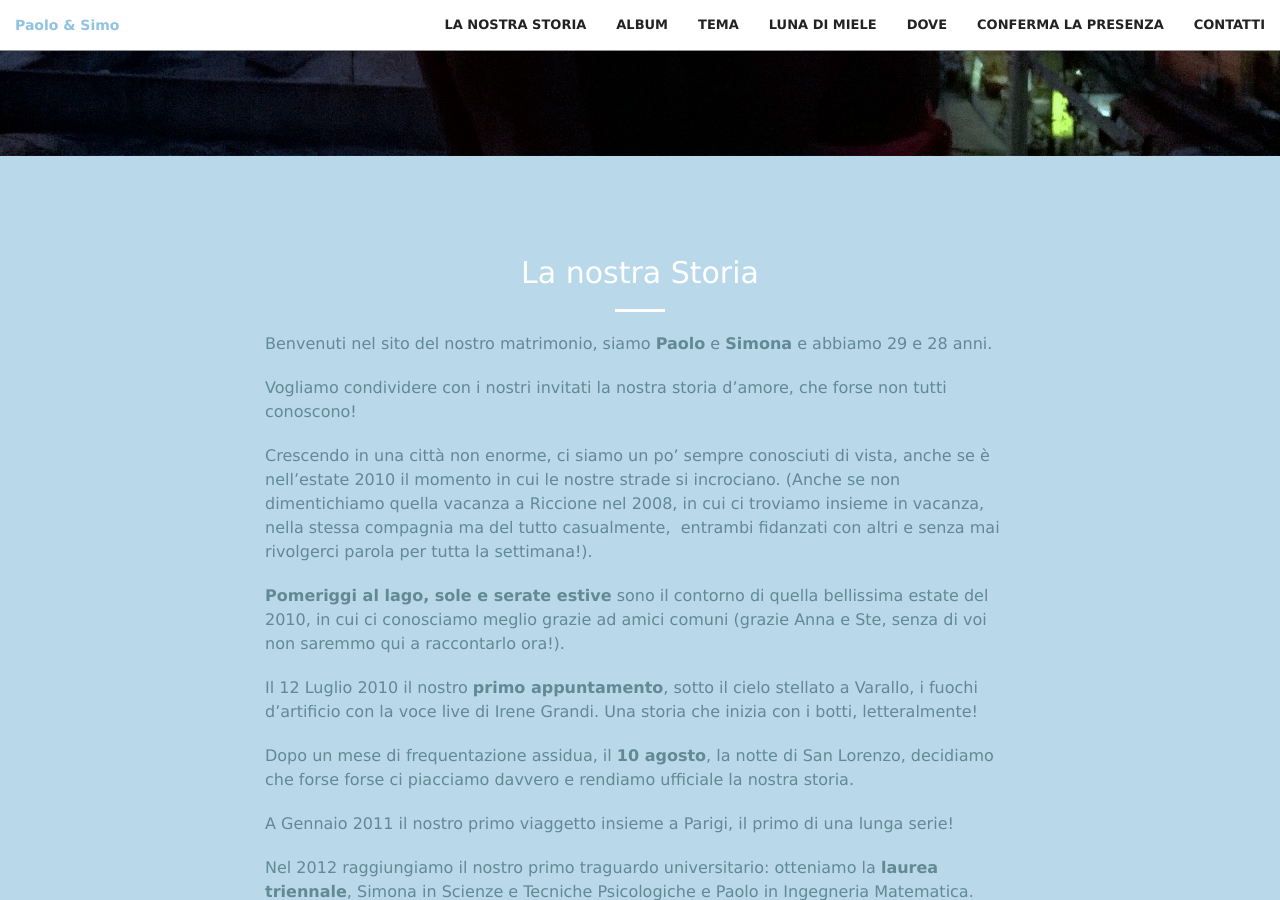
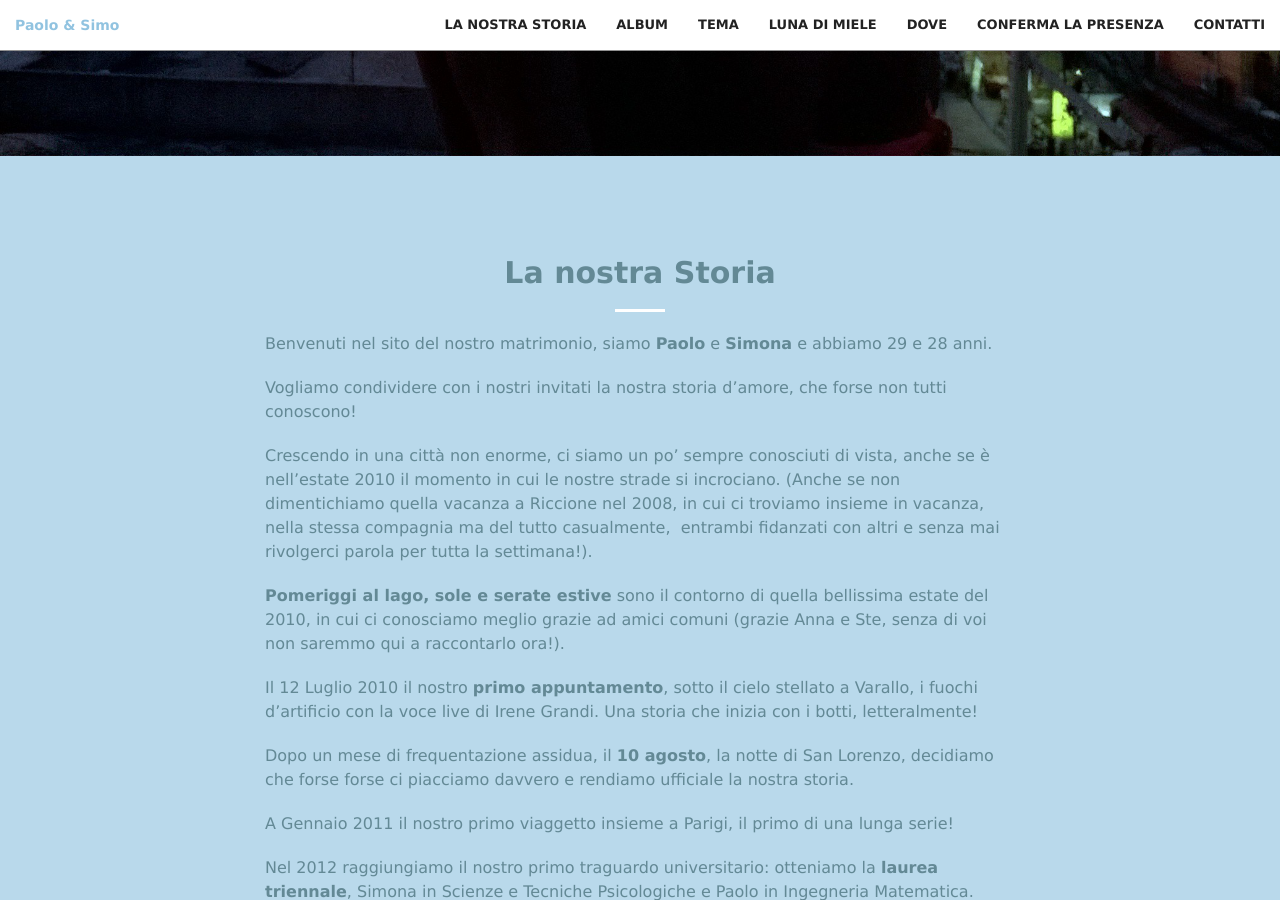
Before and after one commit to simoforzani/simoforzani.github.io, a Jekyll site: the page built from index.html, in a window 1280 px wide and 900 px high, scrolled down 744 px. Built offline with Jekyll 4.4.1, drawn with Linux system fonts in a browser that asks for light colours.

Commit message:
change formatting

```diff
--- a/_includes/la-nostra-storia.html
+++ b/_includes/la-nostra-storia.html
@@ -2,7 +2,7 @@
     <div class="container">
         <div class="row">
             <div class="col-lg-8 col-lg-offset-2">
-                <h2 class="section-heading text-center">La nostra Storia</h2>
+                <h2 class="section-heading text-center text-faded"><b>La nostra Storia</b></h2>
                 <hr class="light">
                 <p class="text-faded">
                 Benvenuti nel sito del nostro matrimonio, siamo <b>Paolo</b> e <b>Simona</b> e abbiamo 29 e 28 anni.
--- a/_includes/tema.html
+++ b/_includes/tema.html
@@ -2,48 +2,48 @@
     <div class="container">
         <div class="row">
             <div class="col-lg-8 col-lg-offset-2">
-                <h2 class="section-heading text-center">Il tema del nostro matrimonio</h2>
+                <h2 class="section-heading text-center text-faded"><b>Il tema del nostro matrimonio</b></h2>
                 <hr class="light">
-                <p class="text-black">
+                <p class="text-faded">
                     Il tema del matrimonio sarà il viaggio. Perché proprio il viaggio?
                 </p>
-                <p class="text-black">
+                <p class="text-faded">
                     Perché è ciò che ci rappresenta meglio!
                 </p>
-                <p class="text-black">
+                <p class="text-faded">
                     A Paolo piace sgambettare in montagna per decine di km, Simona invece le uniche
                     maratone che ama sono quelle di Netflix, ma su un qualcosa ci troviamo sempre
                     d’accordo... Partire appena possibile!
                 </p>
-                <p class="text-black">
+                <p class="text-faded">
                     Abbiamo iniziato la nostra carriera di viaggiatori poco più che ventenni,
                     con un weekend lungo a Parigi... Al quale sono seguiti molti altri weekend nelle
                     città europee più belle (su tutte, Berlino e Barcellona nel cuore), per poi passare
                     ad obiettivi più ambiziosi, sempre organizzati da Simona, come la Thailandia,
                     il Giappone e Dubai.
                 </p>
-                <p class="text-black">
+                <p class="text-faded">
                     Ma il nostro viaggio più ambizioso e’ quello che deve ancora venire, quello di nozze!
                 </p>
-                <p class="text-black">
+                <p class="text-faded">
                     Realizzeremo a Settembre uno dei nostri sogni, facendo la Pacific Road, che collega
                     San Francisco a Los Angeles, per poi riprendere il volo per uno dei posti più belli
                     del mondo:
                 </p>
-                <p class="text-black text-center"> <font color="white"><b>le Hawaii!!</b></font>
+                <p class="text-faded text-center"> <b>le Hawaii!!</b>
                 </p>
-                <p class="text-black">
+                <p class="text-faded">
                     Abbiamo scelto le Hawaii per combinare la voglia di mare di Simona (insaziabile)
                     ai mille percorsi di hiking che si possono fare su quelle meravigliose isole,
                     per la gioia di Paolo... In cima a vulcani, pendii, montagnette, non ci faremo
                     mancare niente!
                 </p>
-                <p class="text-black">
+                <p class="text-faded">
                     Da qui si spiega anche il colore che abbiamo scelto come leitmotiv del matrimonio:
                     azzurro pastello, come il cielo del sole appena sorto, quando parti in aereo per
                     una nuova avventura ;)
                 </p>
-                <p class="text-black">
+                <p class="text-faded">
 
                     Clicca qui per i dettagli e per sapere come puoi aiutarci in questa nostra prossima avventura americana ;)
 
```
